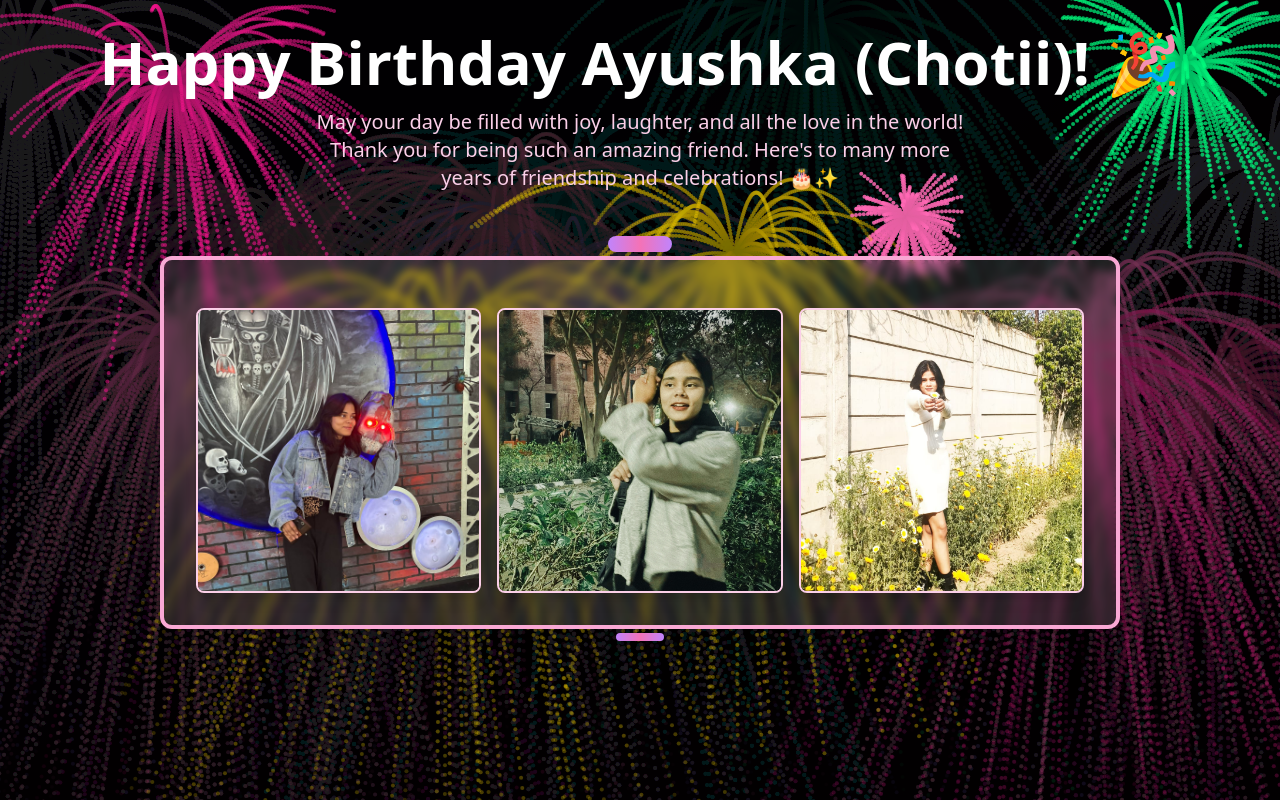
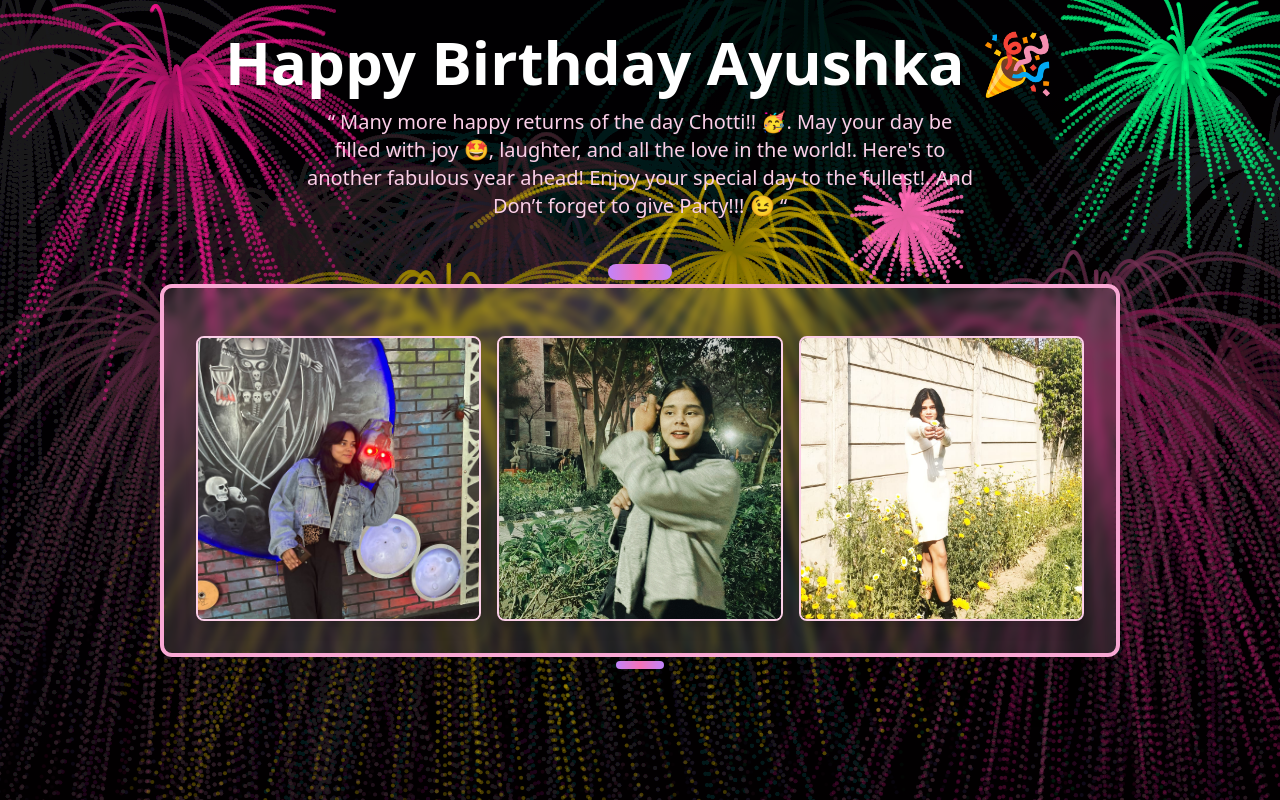
Before and after one commit to Niyaz0316/Chotti-birthday, a React (Vite) app: page /gift in a window 1280 px wide. Built offline with nearby package versions, Linux system fonts and the light colour scheme.

Commit message:
Update Gift.tsx

```diff
--- a/src/pages/Gift.tsx
+++ b/src/pages/Gift.tsx
@@ -25,12 +25,10 @@ const Gift = () => {
           className="text-center z-10 relative pt-8 px-4"
         >
           <h1 className="text-4xl md:text-6xl font-bold text-white mb-4 text-shadow-lg">
-            Happy Birthday Ayushka (Chotii)! 🎉
+            Happy Birthday Ayushka 🎉
           </h1>
           <p className="text-lg md:text-xl text-pink-200 max-w-2xl mx-auto leading-relaxed mb-8">
-            May your day be filled with joy, laughter, and all the love in the world!
-            Thank you for being such an amazing friend. Here's to many more years of
-            friendship and celebrations! 🎂✨
+            “ Many more happy returns of the day Chotti!! 🥳. May your day be filled with joy 🤩, laughter, and all the love in the world!. Here's to another fabulous year ahead! Enjoy your special day to the fullest!. And Don’t forget to give Party!!! 😉 “
           </p>
         </motion.div>
       )}
```
